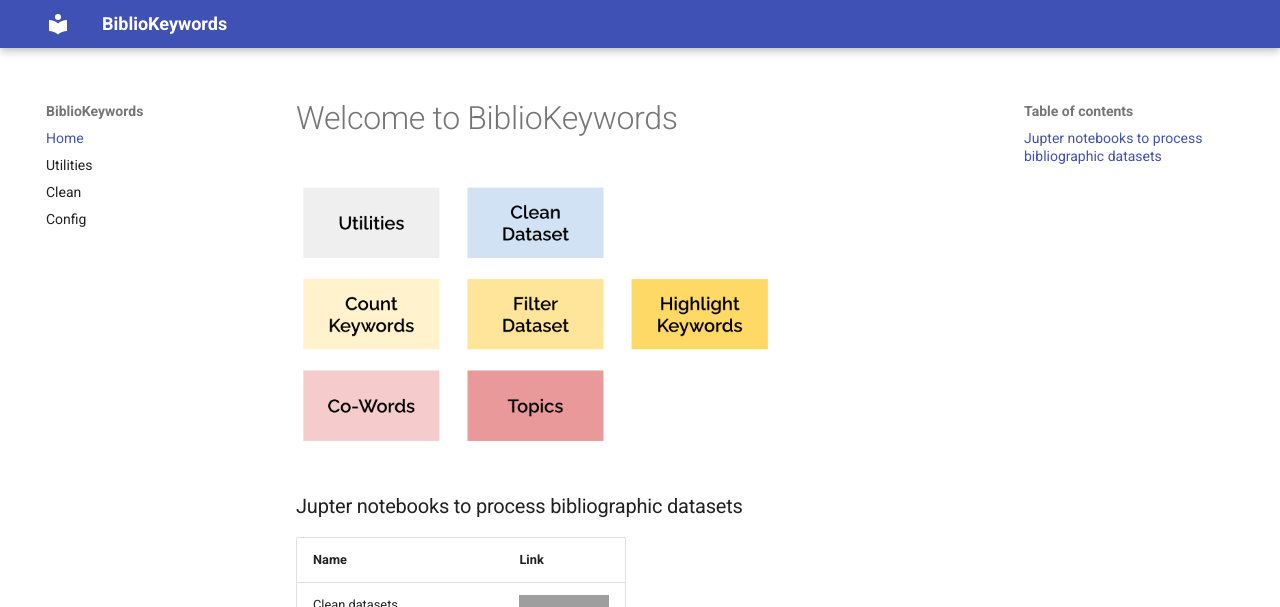
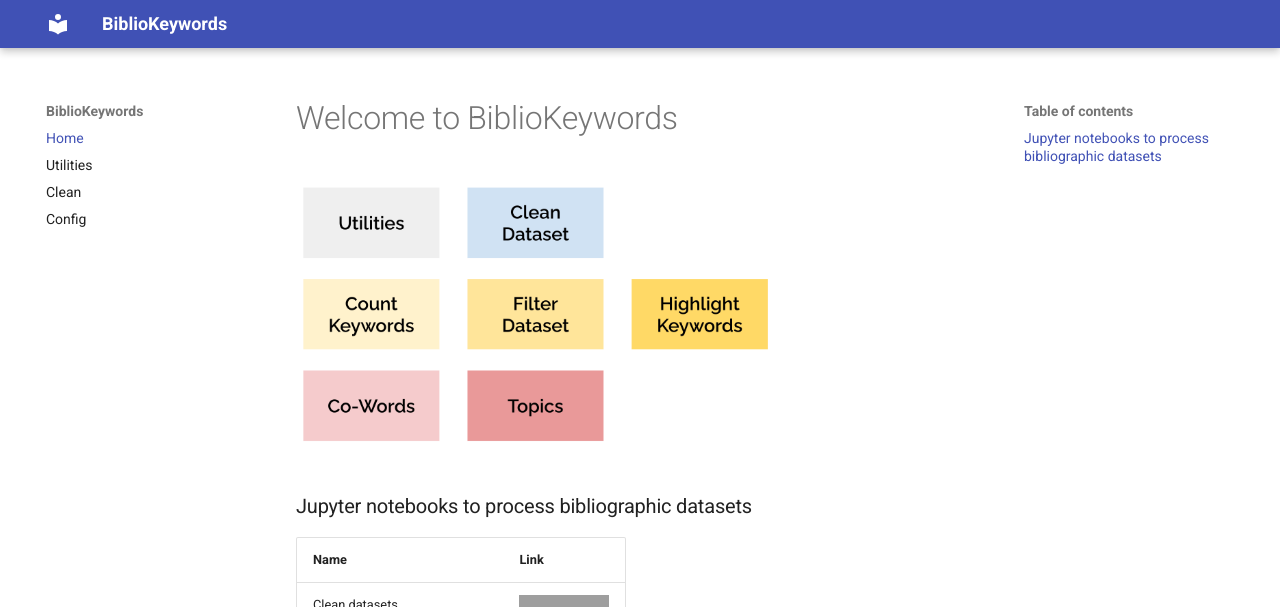
Before and after one commit to gitwitcho/bibliokeywords, an MkDocs documentation site: the page built from docs/index.md, in a window 1280 px wide and 976 px high. Shown: the top 607 px of the window. Built offline with MkDocs 1.6.1 and Material for MkDocs 9.7.7, drawn with Linux system fonts in a browser that asks for light colours; grey boxes are pictures that could not be loaded.

Commit message:
Fixed typo in index.md

```diff
--- a/docs/index.md
+++ b/docs/index.md
@@ -2,7 +2,7 @@
 
 <img src="assets/images/components.png" width="70%" height="70%"/>
 
-### Jupter notebooks to process bibliographic datasets
+### Jupyter notebooks to process bibliographic datasets
 | Name  | Link  |
 |---|---|
 | Clean datasets  | [![Open In Colab](https://colab.research.google.com/assets/colab-badge.svg)](https://colab.research.google.com/github/gitwitcho/bibliokeywords/blob/master/notebooks/Clean.ipynb)  |
```
Also changed, not shown: 1 other file.
